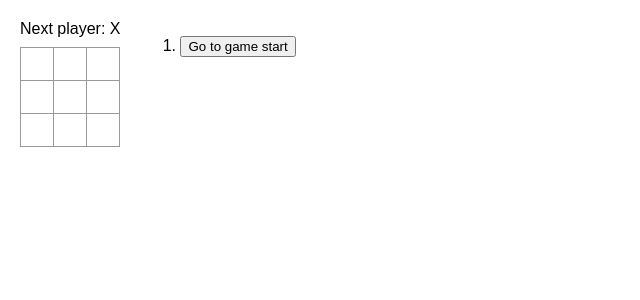
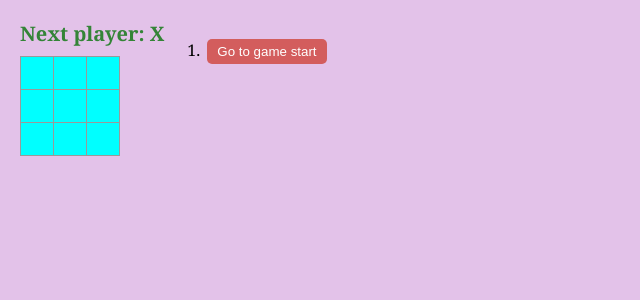
Before and after one commit to Danoc99/React-tictactoe, a React (Vite) app: page / in a window 1280 px wide. Shown: the top 300 px of the page, without its empty margins (0-640 px from the left). Built offline with nearby package versions, Linux system fonts and the light colour scheme.

Commit message:
Added CSS styling

```diff
--- a/src/index.css
+++ b/src/index.css
@@ -51,13 +51,14 @@ ul {
 }
 
 body {
-  font-family: sans-serif;
+  font-family: 'Georgia', serif;
   margin: 20px;
   padding: 0;
+  background-color: #E3C2E9;
 }
 
 .square {
-  background: #fff;
+  background: #00ffff;
   border: 1px solid #999;
   float: left;
   font-size: 24px;
@@ -78,6 +79,9 @@ body {
 }
 
 .status {
+  font-size: 20px;
+  font-weight: bold;
+  color: #348437;
   margin-bottom: 10px;
 }
 .game {
@@ -85,6 +89,12 @@ body {
   flex-direction: row;
 }
 
-.game-info {
-  margin-left: 20px;
+.game-info button {
+  background-color: #D35D5D;
+  color: white;
+  border: none;
+  border-radius: 5px;
+  padding: 5px 10px;
+  cursor: pointer;
+  margin: 3px;
 }
```
